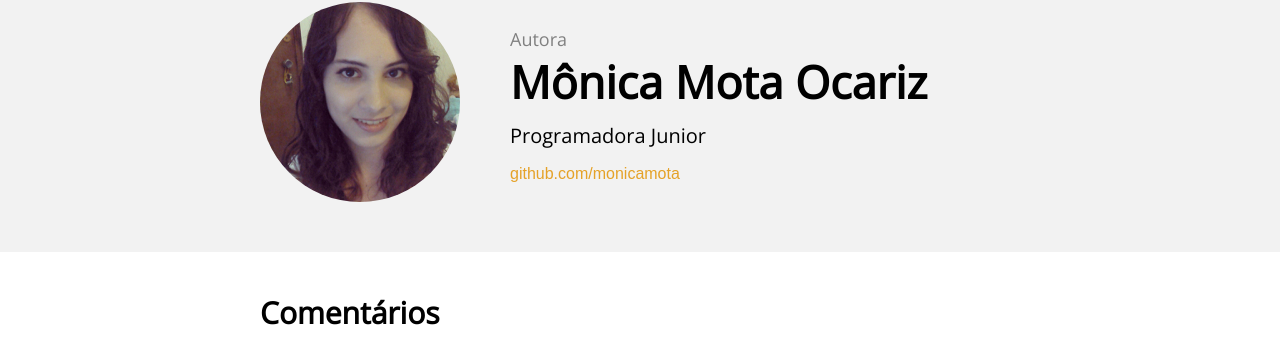
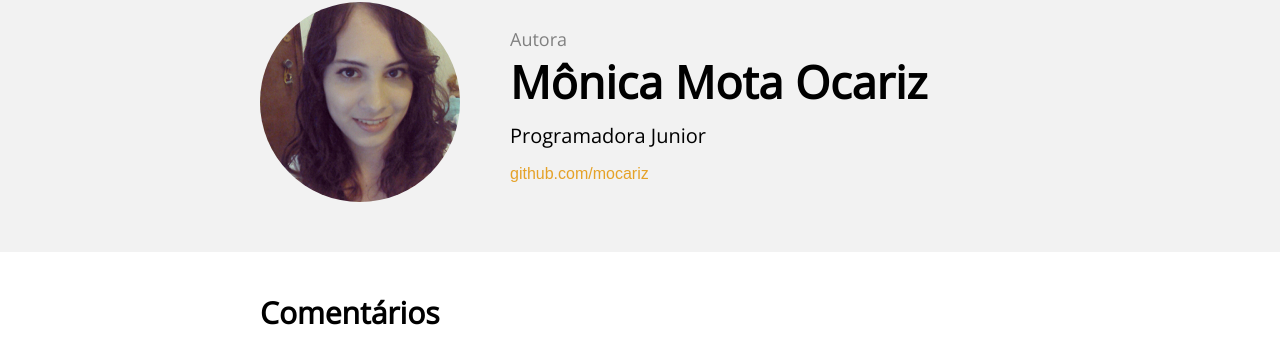
Before and after one commit to mocariz/mocariz.github.io, a Jekyll site: the page built from _posts/2017-04-16-criando-um-projeto-angular.md, in a window 1280 px wide and 900 px high, scrolled down 2530 px. Shown: the part 443-800 px from the top of the window. Built offline with Jekyll 4.4.1, drawn with Linux system fonts in a browser that asks for light colours; comment, search, counter and statistics services are not loaded.

Commit message:
alterado dominio do blog

```diff
--- a/CNAME
+++ b/CNAME
@@ -1 +1 @@
-monicamota.com.br
+mocariz.com.br
--- a/_config.yml
+++ b/_config.yml
@@ -2,14 +2,14 @@
 title:  Mônica Mota Ocariz
 description: Blog sobre conhecimentos e aventuras do dia-a-dia
 baseurl: ""
-url: "https://monicamota.com.br"
+url: "https://mocariz.com.br"
 
 # User settings
 username: Mônica Mota Ocariz
 user_description: Programadora Junior
 email: mota.ocariz@gmail.com
 twitter_username: Monica_Ocariz
-github_username:  monicamota
+github_username:  mocariz
 gplus_username: Monicamotaocariz #google+
 
 
--- a/package.json
+++ b/package.json
@@ -16,7 +16,7 @@
     "jekyll",
     "js"
   ],
-  "author": "Willian Justen de Vasconcellos",
+  "author": "Monica Mota Ocariz",
   "license": "ISC",
   "devDependencies": {
     "autoprefixer-stylus": "^0.4.0",
```
Also changed, not shown: 1 other file.
